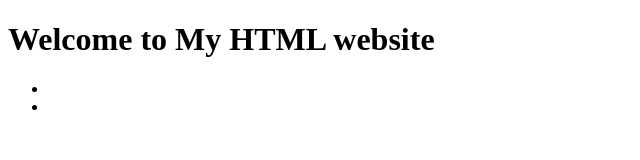
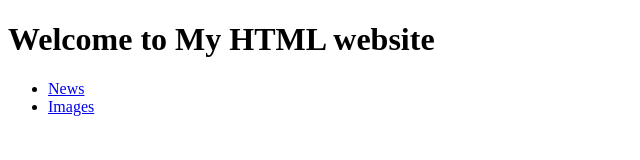
Before and after one commit to MOYOSOREJOBI/LAB2, a plain HTML site: page index.html in a window 1280 px wide. Shown: the whole page, without its empty margins (0-640 px from the left). Drawn offline with Linux system fonts and the light colour scheme.

Commit message:
Update index.html

```diff
--- a/index.html
+++ b/index.html
@@ -23,8 +23,8 @@ Description : A simple HTML website with different tags.
         </header>
         <nav>
             <ul>
-                <li><!--Add a hyperlink to the News page.--></li>
-                <li><!--Add a hyperlink to the Images page.--></li>
+                <li><a href="news.html">News</a></li>
+                <li><a href="images.html">Images</a></li>
             </ul>
         </nav>
     </body>
```
